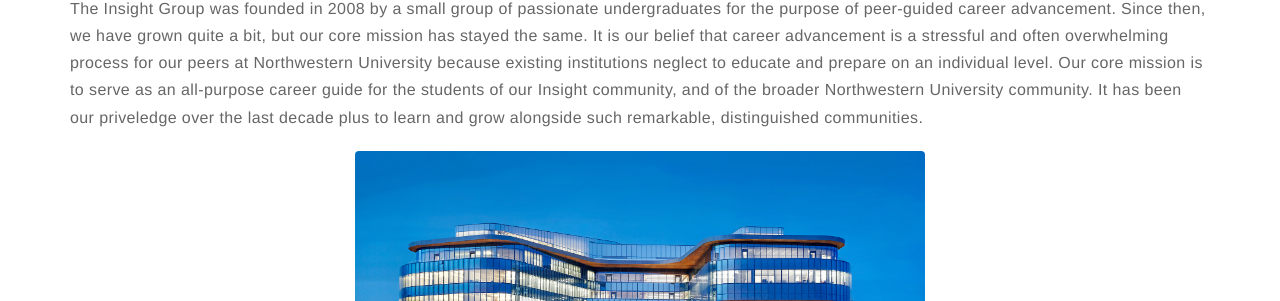
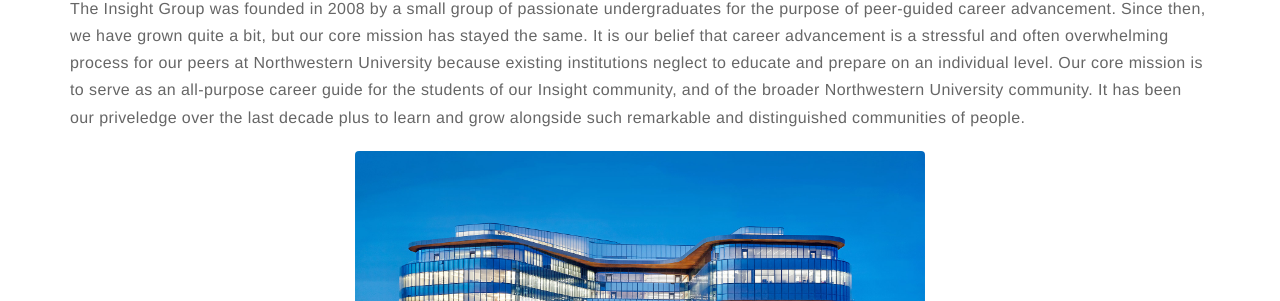
Before and after one commit to alexr17/insightgroup, a Jekyll site: the page built from about.md, in a window 1280 px wide. Shown: the part 723-1024 px from the top of the page. Built offline with Jekyll 4.4.1, drawn with Linux system fonts in a browser that asks for light colours.

Commit message:
Update _config.yml

```diff
--- a/_config.yml
+++ b/_config.yml
@@ -74,7 +74,7 @@ events: true
 apply: true
 donate: true
 about:
-  paragraph: The Insight Group was founded in 2008 by a small group of passionate undergraduates for the purpose of peer-guided career advancement. Since then, we have grown quite a bit, but our core mission has stayed the same. It is our belief that career advancement is a stressful and often overwhelming process for our peers at Northwestern University because existing institutions neglect to educate and prepare on an individual level. Our core mission is to serve as an all-purpose career guide for the students of our Insight community, and of the broader Northwestern University community. It has been our priveledge over the last decade plus to learn and grow alongside such remarkable, distinguished communities.
+  paragraph: The Insight Group was founded in 2008 by a small group of passionate undergraduates for the purpose of peer-guided career advancement. Since then, we have grown quite a bit, but our core mission has stayed the same. It is our belief that career advancement is a stressful and often overwhelming process for our peers at Northwestern University because existing institutions neglect to educate and prepare on an individual level. Our core mission is to serve as an all-purpose career guide for the students of our Insight community, and of the broader Northwestern University community. It has been our priveledge over the last decade plus to learn and grow alongside such remarkable and distinguished communities of people.
   henry_quote: We at The Insight Group have always been, and will always be fueled by our potential for impact. Every student in our community should feel supported by our extensive network of mentors, and encouraged to pursue their passions. – Henry Forcier, Class of '21
 blog: true
 alumni: true
```
